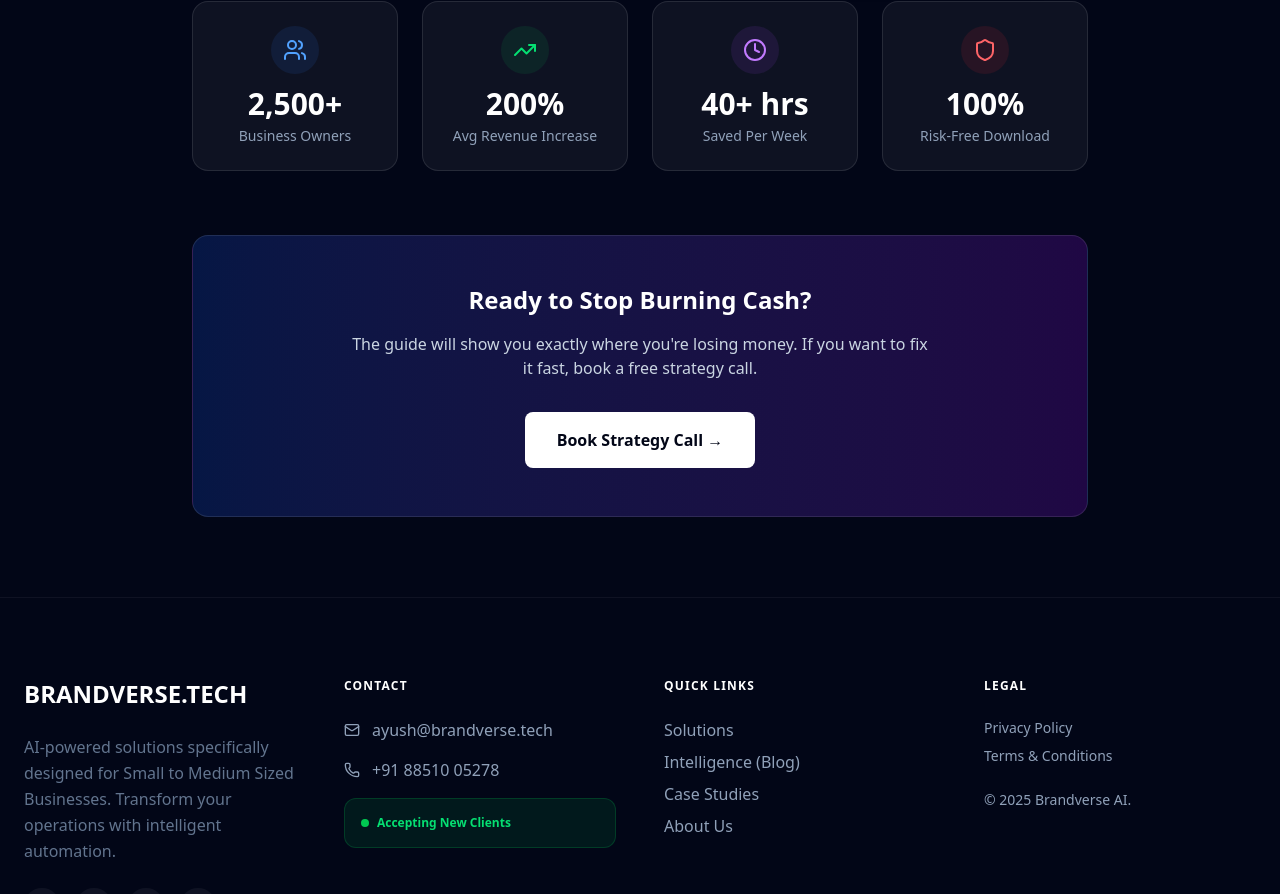
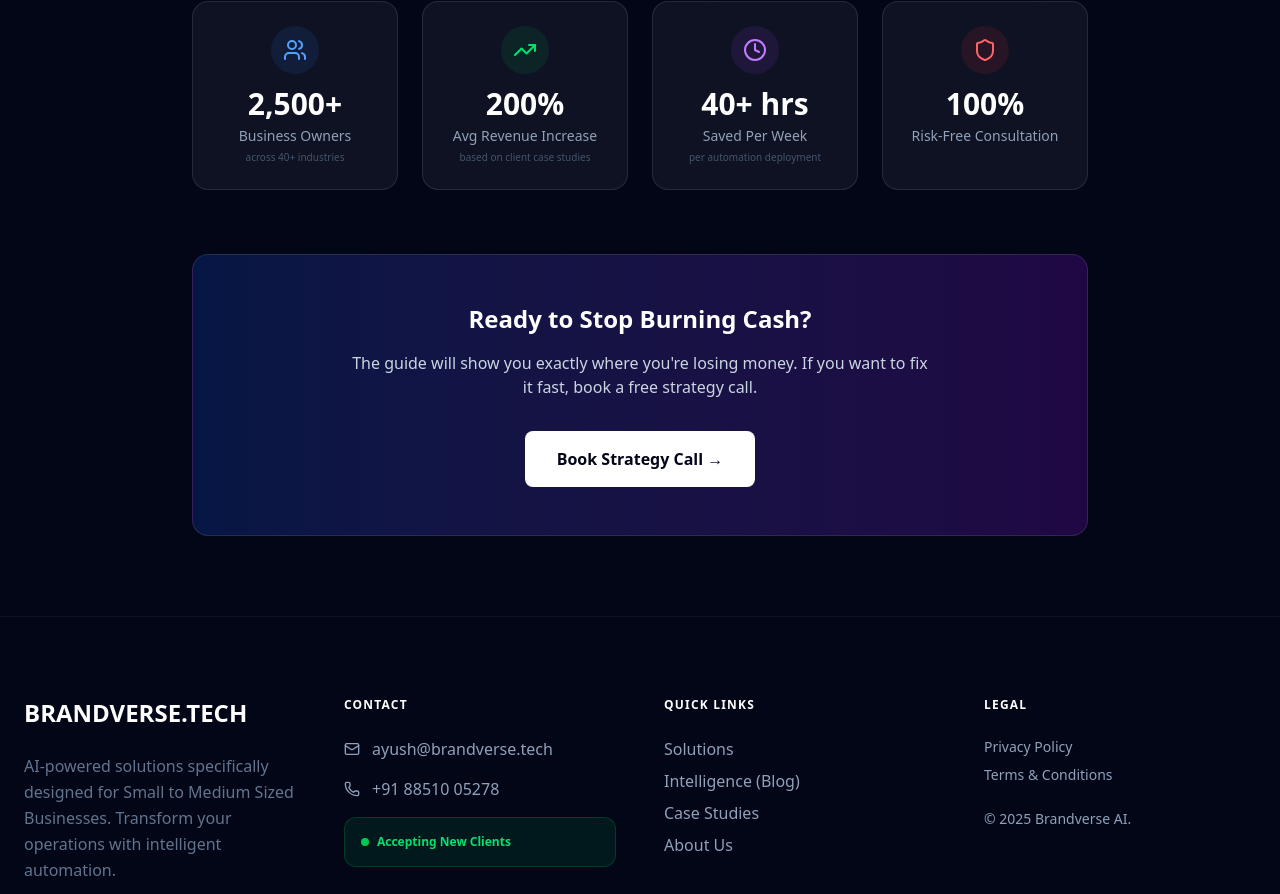
Before and after one commit to ayushsharmavlogs619-lang/brandverse, a Next.js app: page /lead-magnet in a window 1280 px wide. Shown: the part 1078-1972 px from the top of the page. Built offline with nearby package versions, Linux system fonts and the light colour scheme; no server answers.

Commit message:
Fix lead-magnet copy: Risk-Free Download -> Risk-Free Consultation, add context to stats

```diff
--- a/app/lead-magnet/page.tsx
+++ b/app/lead-magnet/page.tsx
@@ -202,6 +202,7 @@ export default function LeadMagnetPage() {
                         </div>
                         <div className="text-3xl font-black text-white mb-1">2,500+</div>
                         <div className="text-slate-400 text-sm">Business Owners</div>
+                        <div className="text-[10px] text-slate-600 mt-1">across 40+ industries</div>
                     </div>
                     <div className="text-center p-6 rounded-2xl bg-white/5 border border-white/10">
                         <div className="w-12 h-12 bg-green-500/10 rounded-full flex items-center justify-center mx-auto mb-3">
@@ -209,6 +210,7 @@ export default function LeadMagnetPage() {
                         </div>
                         <div className="text-3xl font-black text-white mb-1">200%</div>
                         <div className="text-slate-400 text-sm">Avg Revenue Increase</div>
+                        <div className="text-[10px] text-slate-600 mt-1">based on client case studies</div>
                     </div>
                     <div className="text-center p-6 rounded-2xl bg-white/5 border border-white/10">
                         <div className="w-12 h-12 bg-purple-500/10 rounded-full flex items-center justify-center mx-auto mb-3">
@@ -216,13 +218,14 @@ export default function LeadMagnetPage() {
                         </div>
                         <div className="text-3xl font-black text-white mb-1">40+ hrs</div>
                         <div className="text-slate-400 text-sm">Saved Per Week</div>
+                        <div className="text-[10px] text-slate-600 mt-1">per automation deployment</div>
                     </div>
                     <div className="text-center p-6 rounded-2xl bg-white/5 border border-white/10">
                         <div className="w-12 h-12 bg-red-500/10 rounded-full flex items-center justify-center mx-auto mb-3">
                             <Shield className="w-6 h-6 text-red-400" />
                         </div>
                         <div className="text-3xl font-black text-white mb-1">100%</div>
-                        <div className="text-slate-400 text-sm">Risk-Free Download</div>
+                        <div className="text-slate-400 text-sm">Risk-Free Consultation</div>
                     </div>
                 </div>
 
```
